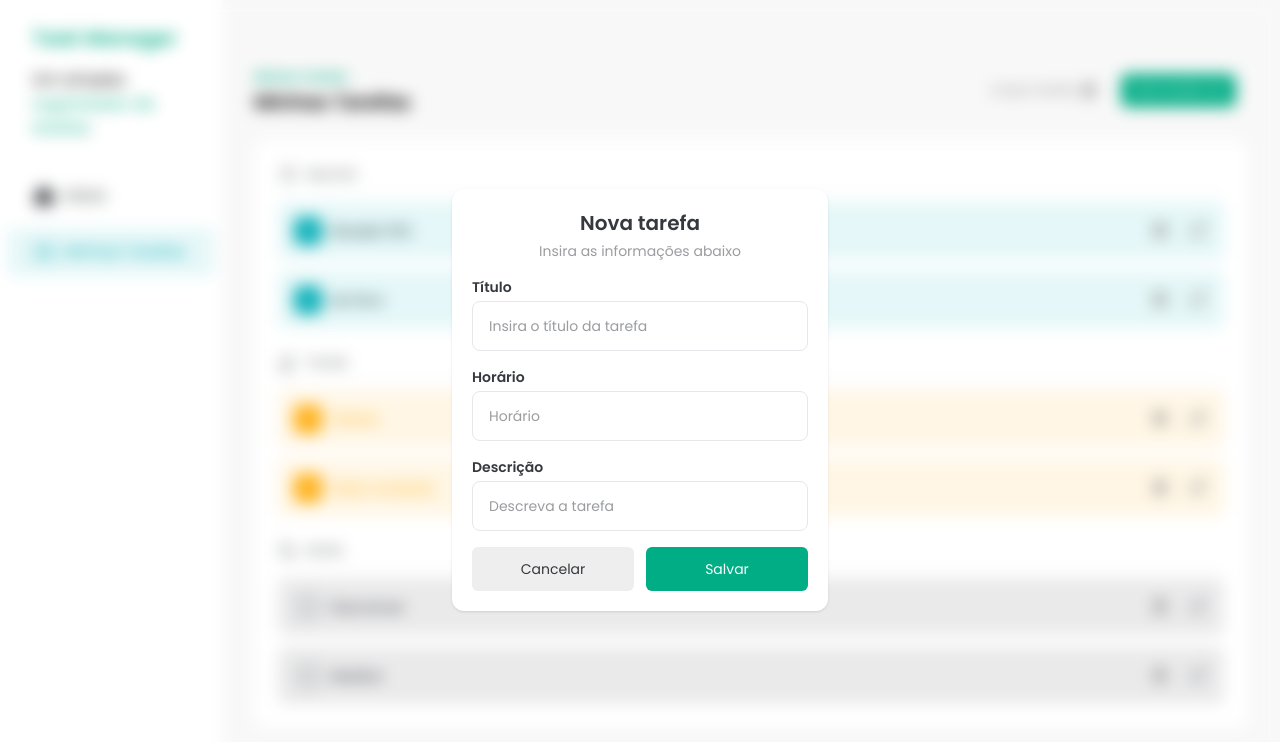
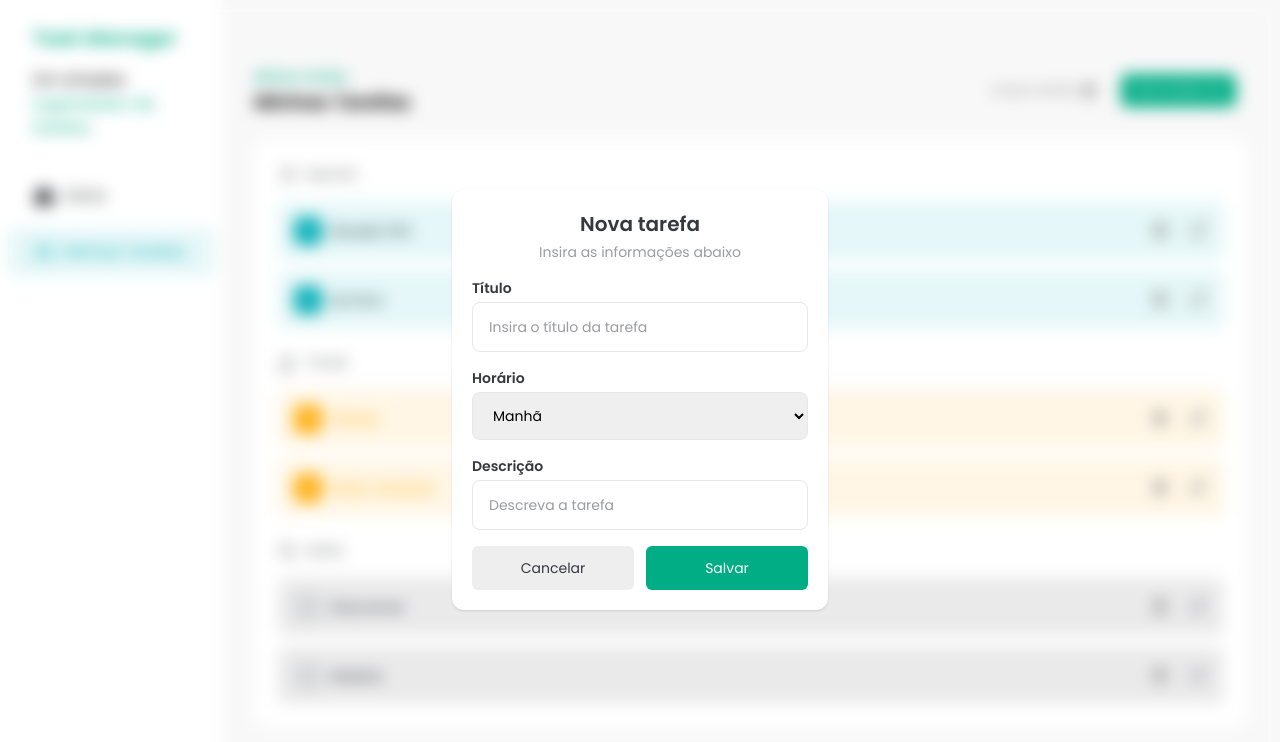
Before and after one commit to CristopherMartarello/task-manager, a React (Vite) app: page / in a window 1280 px wide. Both pictures are taken after a click on the button "Nova tarefa". Shown: the top 742 px of the page. Built offline with nearby package versions, Linux system fonts and the light colour scheme.

Commit message:
feat: add InputLabel component

```diff
--- a/src/components/AddTaskDialog.jsx
+++ b/src/components/AddTaskDialog.jsx
@@ -6,6 +6,7 @@
 
 import Button from './Button';
 import Input from './Input';
+import InputLabel from './InputLabel';
 
 const AddTaskDialog = ({ isOpen, handleClose }) => {
   const nodeRef = useRef();
@@ -38,7 +39,17 @@
                   label="Título"
                   placeholder={'Insira o título da tarefa'}
                 />
-                <Input id="time" label="Horário" placeholder={'Horário'} />
+                <div className="flex flex-col gap-1 text-left">
+                  <InputLabel htmlFor="time">Horário</InputLabel>
+                  <select
+                    id="time"
+                    className="rounded-lg border border-solid px-4 py-3 text-sm outline-[#00ADB5] placeholder:text-[#9A9C9F]"
+                  >
+                    <option value="morning">Manhã</option>
+                    <option value="afternoon">Tarde</option>
+                    <option value="night">Noite</option>
+                  </select>
+                </div>
                 <Input
                   id="description"
                   label="Descrição"
--- a/src/components/Input.jsx
+++ b/src/components/Input.jsx
@@ -1,9 +1,9 @@
+import InputLabel from './InputLabel';
+
 const Input = ({ label, ...rest }) => {
   return (
     <div className="flex flex-col space-y-1 text-left">
-      <label htmlFor={rest.id} className="text-sm font-semibold text-[#35383E]">
-        {label}
-      </label>
+      <InputLabel htmlFor={rest.id}>{label}</InputLabel>
       <input
         className="rounded-lg border border-solid px-4 py-3 outline-[#00ADB5] placeholder:text-sm placeholder:text-[#9A9C9F]"
         {...rest}
--- /dev/null
+++ b/src/components/InputLabel.jsx
@@ -0,0 +1,9 @@
+const InputLabel = (props) => {
+  return (
+    <label {...props} className="text-sm font-semibold text-[#35383E]">
+      {props.children}
+    </label>
+  );
+};
+
+export default InputLabel;
```
